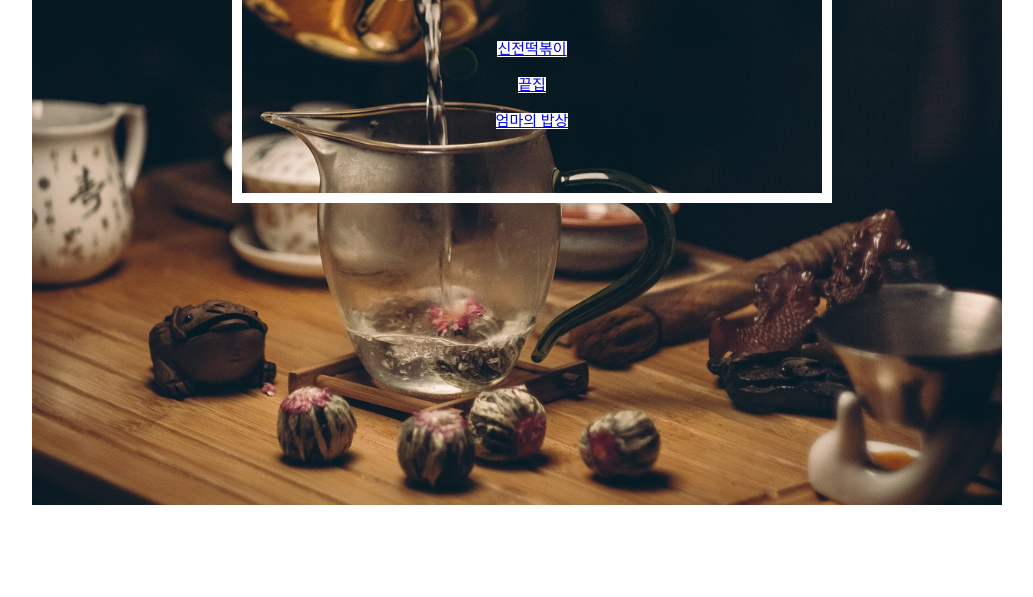
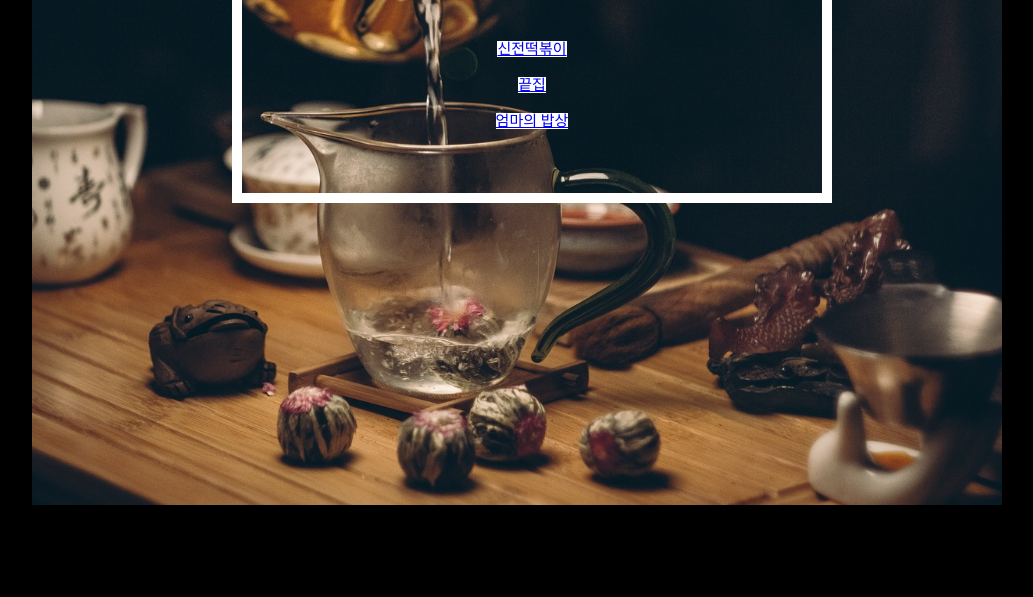
Before and after one commit to kwonnaseong/KW-Restaurant.github.io, a plain HTML site: page food_list4.html in a window 1280 px wide. Shown: the part 203-800 px from the top of the page, without its empty margins (108-1141 px from the left). Drawn offline with Linux system fonts and the light colour scheme.

Commit message:
Change background color

```diff
--- a/food_list4.html
+++ b/food_list4.html
@@ -6,6 +6,10 @@
     <meta http-equiv="X-UA-Compatible" content="ie=edge">
     <title>KW Food List 4</title>
     <style>
+
+    body {
+        background-color: black;
+    }
     div {
         /*  box-sizing을 border-box로 설정
             좌우 중앙 정렬
```
Also changed, not shown: food_list1.html (+4 -0 lines), food_list2.html (+4 -0 lines), food_list3.html (+3 -0 lines), ns_web.html (+1 -1 lines).
